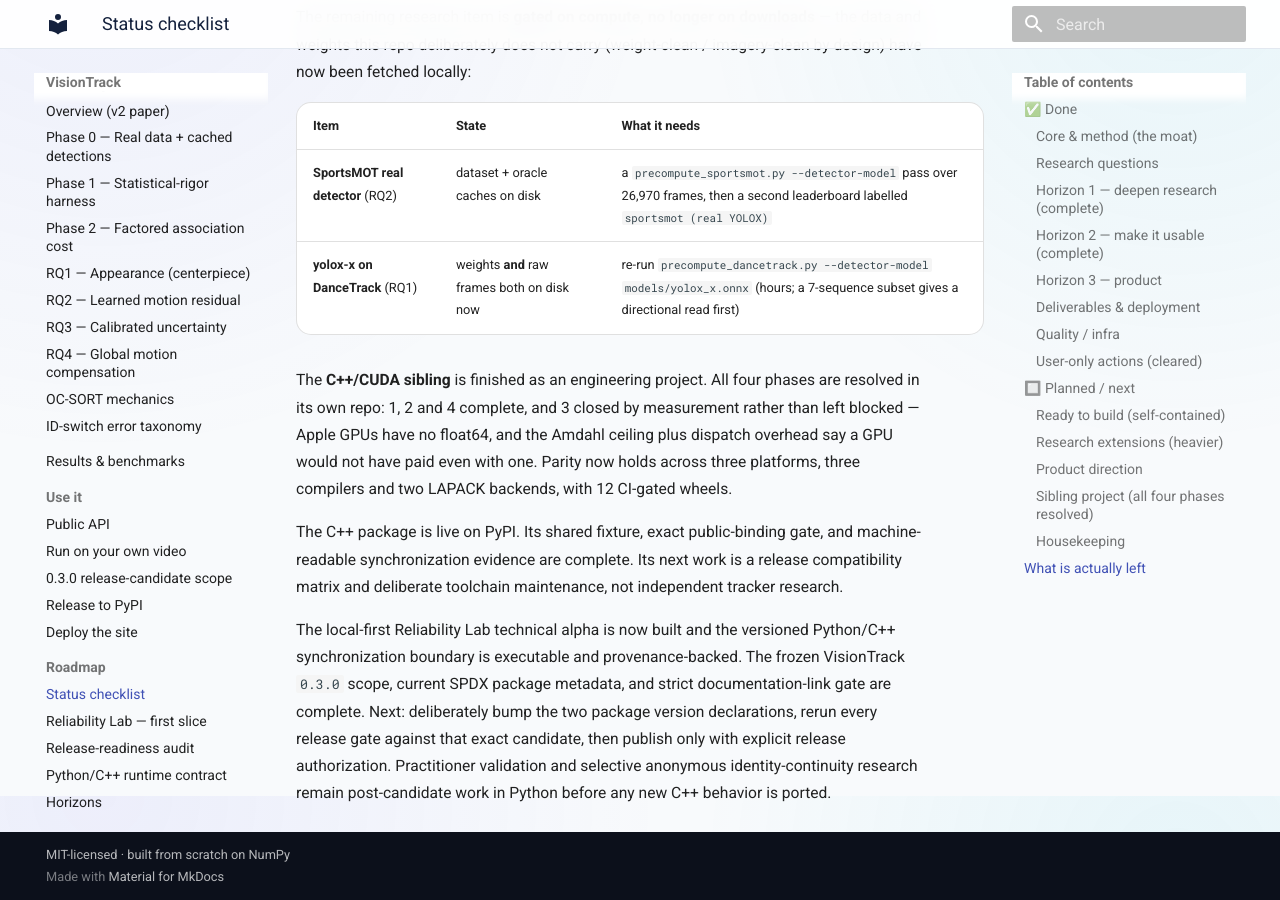
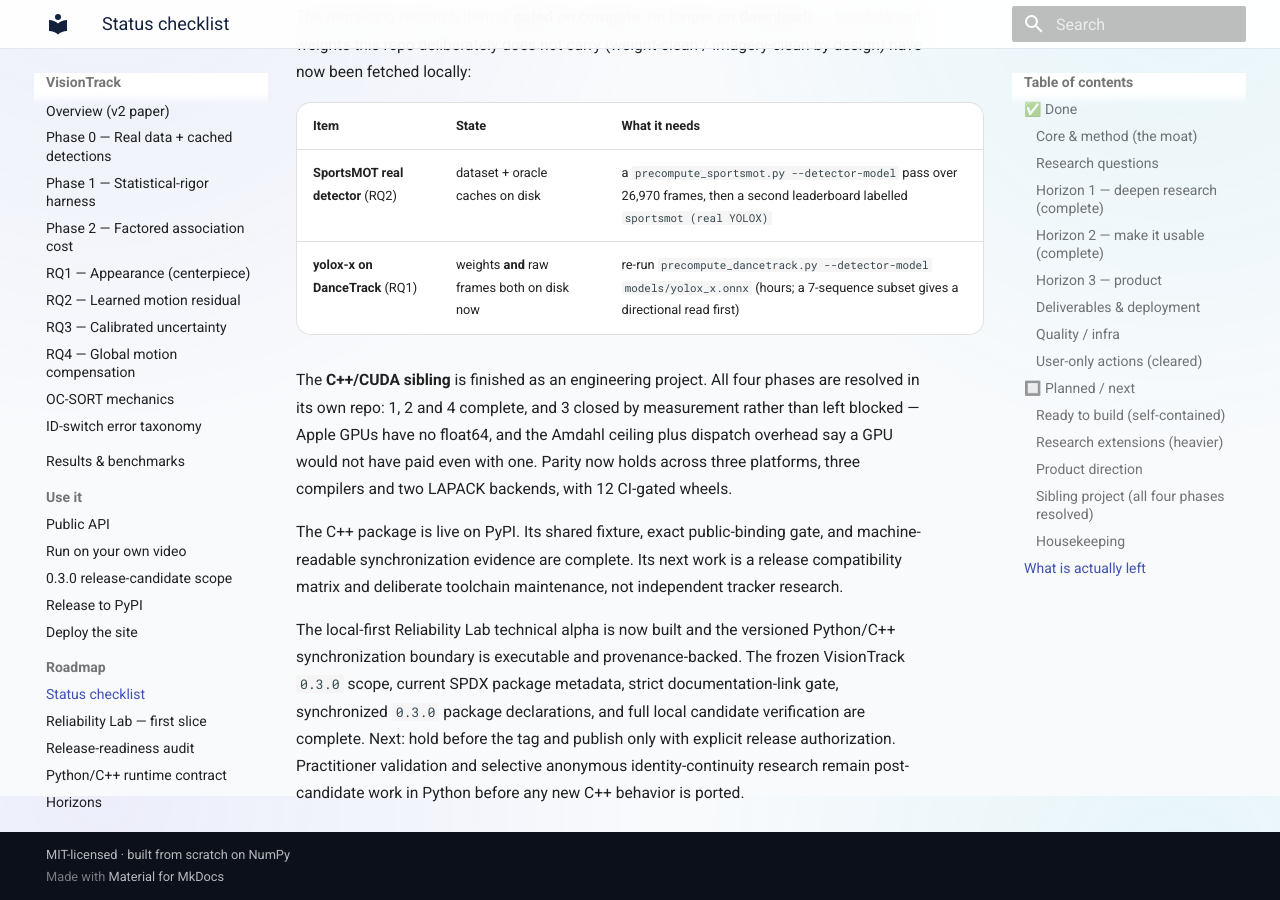
Before and after one commit to hulagerushikesh/visiontrack, an MkDocs documentation site: the page built from docs/STATUS.md, in a window 1280 px wide and 900 px high, scrolled down 6404 px. Built offline with MkDocs 1.6.1 and Material for MkDocs 9.7.7, drawn with Linux system fonts in a browser that asks for light colours.

```diff
--- a/docs/STATUS.md
+++ b/docs/STATUS.md
@@ -230,9 +230,9 @@ independent tracker research.
 
 The local-first Reliability Lab technical alpha is now built and the versioned
 Python/C++ synchronization boundary is executable and provenance-backed. The
-frozen VisionTrack `0.3.0` scope, current SPDX package metadata, and strict
-documentation-link gate are complete. Next: deliberately bump the two package
-version declarations, rerun every release gate against that exact candidate,
-then publish only with explicit release authorization. Practitioner validation
-and selective anonymous identity-continuity research remain post-candidate work
-in Python before any new C++ behavior is ported.
+frozen VisionTrack `0.3.0` scope, current SPDX package metadata, strict
+documentation-link gate, synchronized `0.3.0` package declarations, and full
+local candidate verification are complete. Next: hold before the tag and
+publish only with explicit release authorization.
+Practitioner validation and selective anonymous identity-continuity research
+remain post-candidate work in Python before any new C++ behavior is ported.
--- a/pyproject.toml
+++ b/pyproject.toml
@@ -4,7 +4,7 @@ build-backend = "setuptools.build_meta"
 
 [project]
 name = "visiontrack-mot"
-version = "0.2.0"
+version = "0.3.0"
 description = "Online multi-object tracking (Kalman + Hungarian + ByteTrack) built from scratch on NumPy"
 readme = "README.md"
 requires-python = ">=3.10"
--- a/src/visiontrack/__init__.py
+++ b/src/visiontrack/__init__.py
@@ -22,7 +22,7 @@ from .tracking.presets import PRESET_NAMES, preset
 from .tracking.tracker import ByteTracker, TrackObservation
 from .video import VideoSummary, track_video, track_webcam
 
-__version__ = "0.2.0"
+__version__ = "0.3.0"
 
 __all__ = [
     # core tracking
```
Also changed, not shown: docs/NEXT_STEPS.md (+2 -0 lines), docs/RELEASE_NOTES_0.3.0.md (+5 -3 lines), docs/RELEASE_READINESS.md (+7 -4 lines), docs/RELIABILITY_LAB.md (+6 -5 lines), 2 other files.
